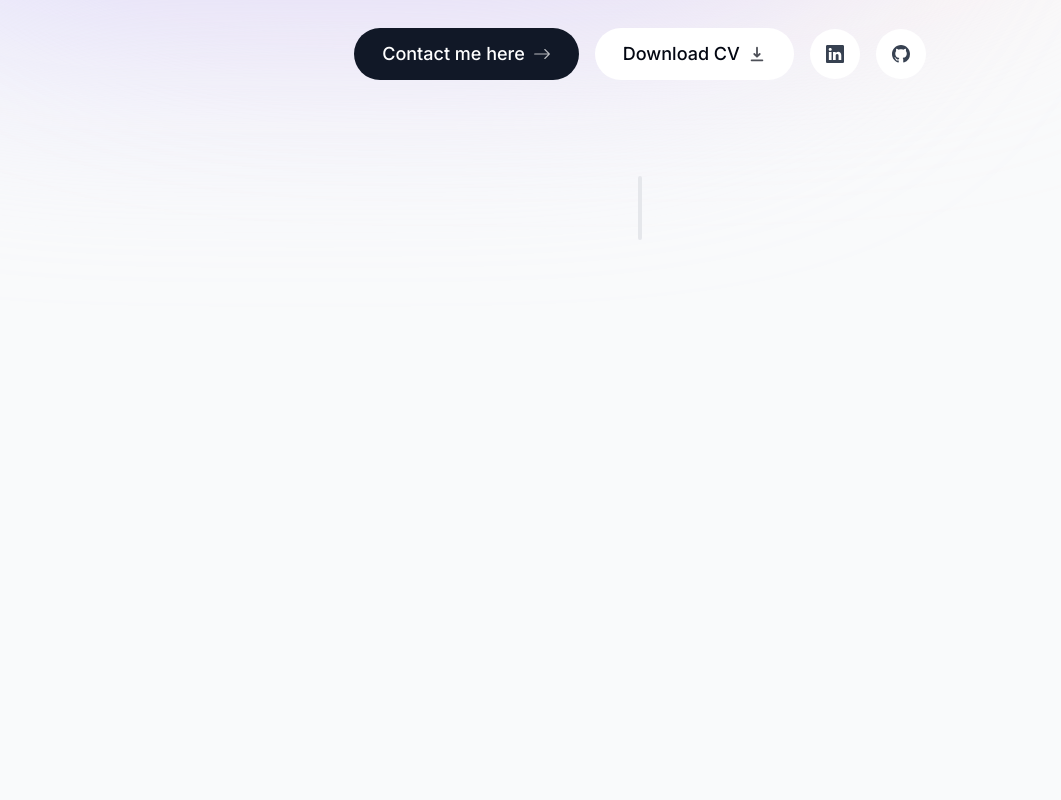
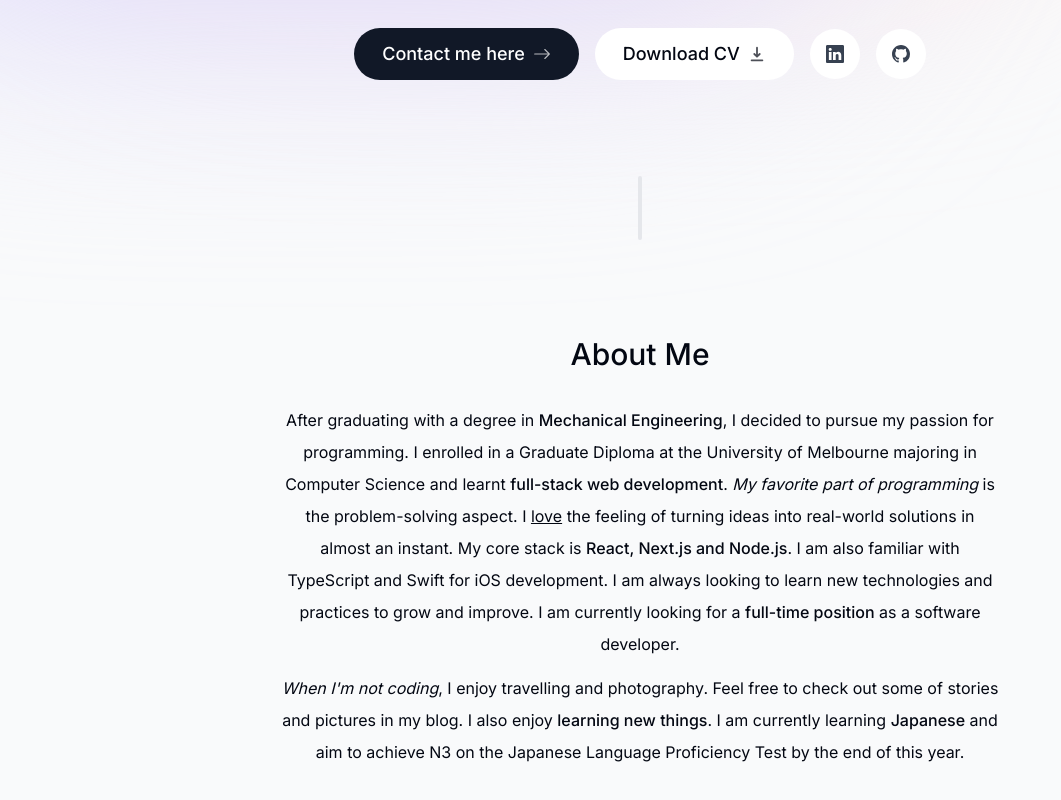
Before and after one commit to duonghao/nextjs-portfolio-vercel, a Next.js app: page / in a window 1280 px wide. Shown: the part 484-1284 px from the top of the page, without its empty margins (0-1061 px from the left). Before the commit the page ends 820 px from the top, so only its background shows below. Built offline with nearby package versions, Linux system fonts and the light colour scheme.

Commit message:
Add about section

```diff
--- a/app/page.tsx
+++ b/app/page.tsx
@@ -1,11 +1,13 @@
 import Intro from '@/components/intro';
 import SectionDivider from '@/components/section-divider';
+import About from '@/components/about';
 
 export default function Home() {
   return (
     <main className="flex flex-col items-center px-4">
       <Intro />
       <SectionDivider />
+      <About />
     </main>
   );
 }
--- /dev/null
+++ b/components/about.tsx
@@ -0,0 +1,36 @@
+/* eslint-disable react/no-unescaped-entities */
+import React from 'react';
+
+export default function About() {
+  return (
+    <section className="mb-28 max-w-[45rem] text-center leading-8 sm:mb-40">
+      <h2 className="text-3xl font-medium capitalize mb-8">About me</h2>
+      <p className="mb-3">
+        After graduating with a degree in{' '}
+        <span className="font-medium">Mechanical Engineering</span>, I decided
+        to pursue my passion for programming. I enrolled in a Graduate Diploma
+        at the University of Melbourne majoring in Computer Science and learnt{' '}
+        <span className="font-medium">full-stack web development</span>.{' '}
+        <span className="italic">My favorite part of programming</span> is the
+        problem-solving aspect. I <span className="underline">love</span> the
+        feeling of turning ideas into real-world solutions in almost an instant.
+        My core stack is{' '}
+        <span className="font-medium">React, Next.js and Node.js</span>. I am
+        also familiar with TypeScript and Swift for iOS development. I am always
+        looking to learn new technologies and practices to grow and improve. I
+        am currently looking for a{' '}
+        <span className="font-medium">full-time position</span> as a software
+        developer.
+      </p>
+      <p>
+        <span className="italic">When I'm not coding</span>, I enjoy travelling
+        and photography. Feel free to check out some of stories and pictures in
+        my blog. I also enjoy{' '}
+        <span className="font-medium">learning new things</span>. I am currently
+        learning <span className="font-medium">Japanese</span> and aim to
+        achieve N3 on the Japanese Language Proficiency Test by the end of this
+        year.
+      </p>
+    </section>
+  );
+}
--- a/components/intro.tsx
+++ b/components/intro.tsx
@@ -43,7 +43,7 @@ export default function Intro() {
           </motion.span>
         </div>
       </div>
-      <motion.p
+      <motion.h1
         className="mb-10 mt-4 px-4 text-2xl font-medium !leading-[1.5] sm:text-4xl"
         initial={{ opacity: 0, y: 100 }}
         animate={{ opacity: 1, y: 0 }}
@@ -54,7 +54,7 @@ export default function Intro() {
         building <span className="italic">sites & apps</span>. My focus is{' '}
         <span className="underline">React (Next.js)</span> and{' '}
         <span className="underline">iOS (Swift)</span>.
-      </motion.p>
+      </motion.h1>
       <motion.div
         className="flex flex-col sm:flex-row items-center justify-center gap-4 px-4 text-lg font-medium"
         initial={{ opacity: 0, y: 100 }}
```
